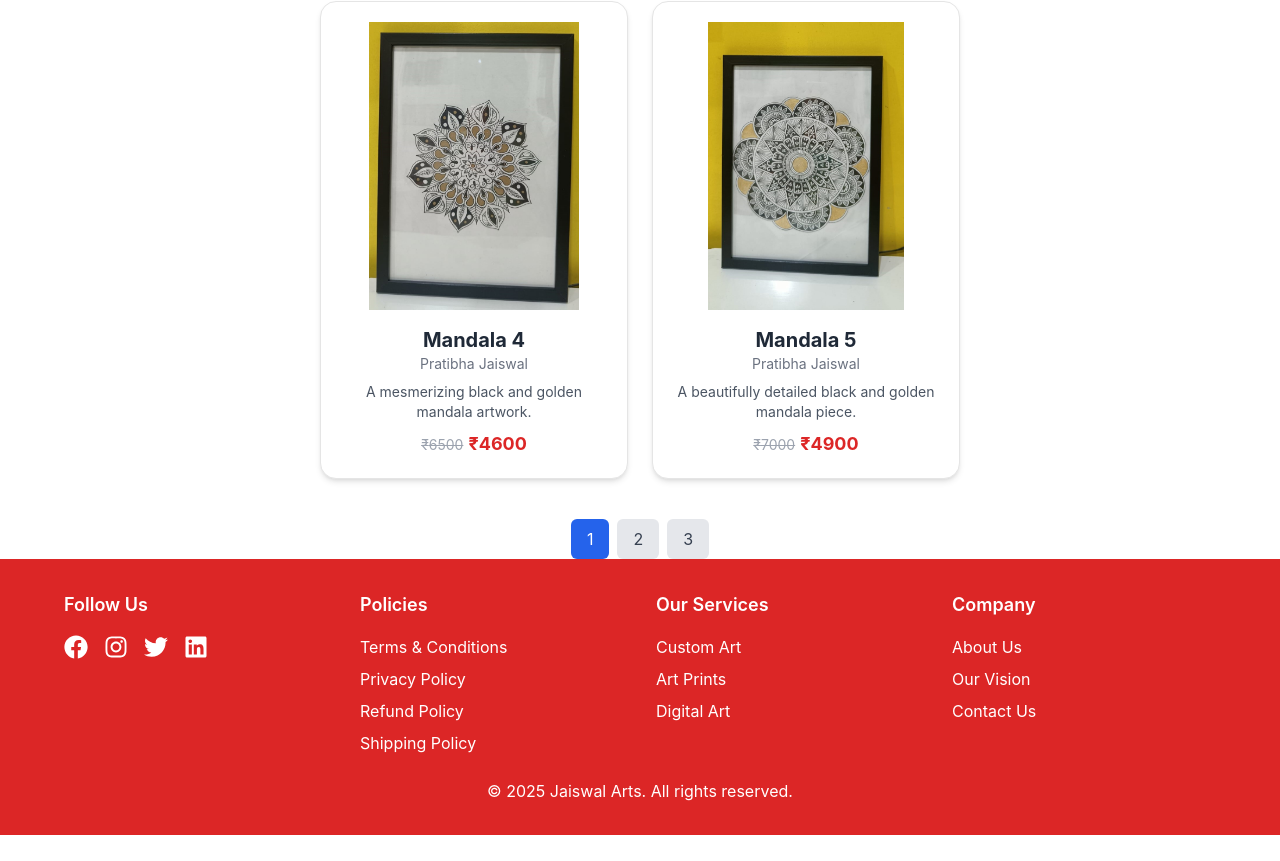
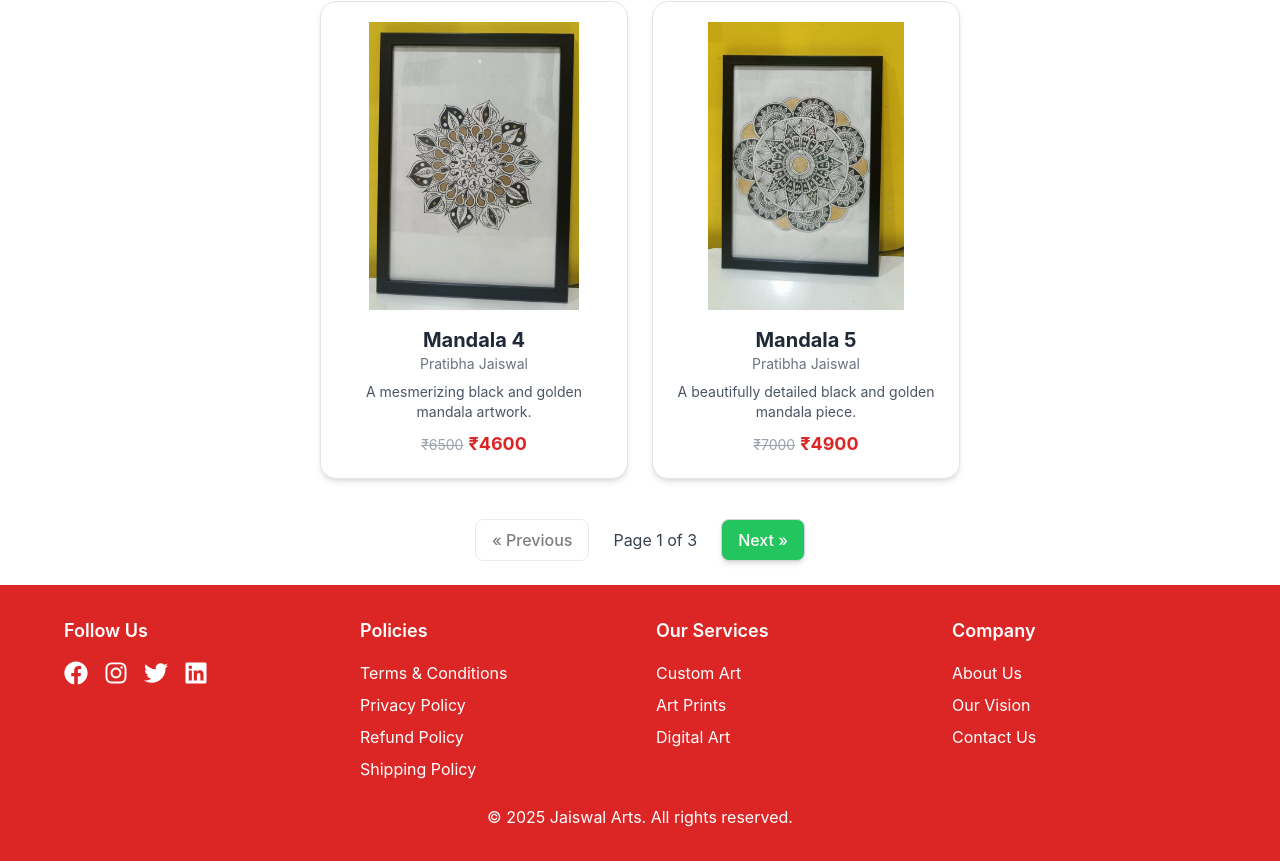
Before and after one commit to pratham13103/Jaiswalart-static, a React (Vite) app: page /all-products in a window 1280 px wide. Shown: the part 1315-2176 px from the top of the page. Before the commit the page ends 2150 px from the top, so only its background shows below. Built offline with nearby package versions, Linux system fonts and the light colour scheme.

Commit message:
Updated pagination

```diff
--- a/src/pages/AllProducts.tsx
+++ b/src/pages/AllProducts.tsx
@@ -28,7 +28,10 @@ const AllProducts: React.FC = () => {
 
   const totalPages = Math.ceil(products.length / PRODUCTS_PER_PAGE);
   const startIdx = (currentPage - 1) * PRODUCTS_PER_PAGE;
-  const currentProducts = products.slice(startIdx, startIdx + PRODUCTS_PER_PAGE);
+  const currentProducts = products.slice(
+    startIdx,
+    startIdx + PRODUCTS_PER_PAGE
+  );
 
   const cardWidth =
     gridType === "grid4"
@@ -98,20 +101,41 @@ const AllProducts: React.FC = () => {
       </div>
 
       {/* Pagination */}
-      <div className="flex justify-center mt-10 gap-2">
-        {Array.from({ length: totalPages }, (_, i) => (
-          <button
-            key={i}
-            onClick={() => setCurrentPage(i + 1)}
-            className={`px-4 py-2 rounded-md ${
-              currentPage === i + 1
-                ? "bg-blue-600 text-white"
-                : "bg-gray-200 text-gray-700"
-            } hover:bg-blue-500 hover:text-white transition`}
-          >
-            {i + 1}
-          </button>
-        ))}
+      <div className="flex justify-center items-center gap-3 mt-10 mb-6">
+        {/* Prev Button */}
+        <button
+          onClick={() => setCurrentPage((prev) => Math.max(prev - 1, 1))}
+          disabled={currentPage === 1}
+          className={`px-4 py-2 rounded-lg border border-gray-300 font-medium transition flex items-center gap-1
+      ${
+        currentPage === 1
+          ? "bg-white text-black opacity-50 cursor-not-allowed"
+          : "bg-green-500 text-white hover:bg-green-600 shadow-md"
+      }`}
+        >
+          &laquo; Previous
+        </button>
+
+        {/* Page Badge */}
+        <span className="px-3 py-1  text-gray-700">
+          Page {currentPage} of {totalPages}
+        </span>
+
+        {/* Next Button */}
+        <button
+          onClick={() =>
+            setCurrentPage((prev) => Math.min(prev + 1, totalPages))
+          }
+          disabled={currentPage === totalPages}
+          className={`px-4 py-2 rounded-lg border border-gray-300 font-medium transition flex items-center gap-1
+      ${
+        currentPage === totalPages
+          ? "bg-white text-black opacity-50 cursor-not-allowed"
+          : "bg-green-500 text-white hover:bg-green-600 shadow-md"
+      }`}
+        >
+          Next &raquo;
+        </button>
       </div>
     </div>
   );
```
